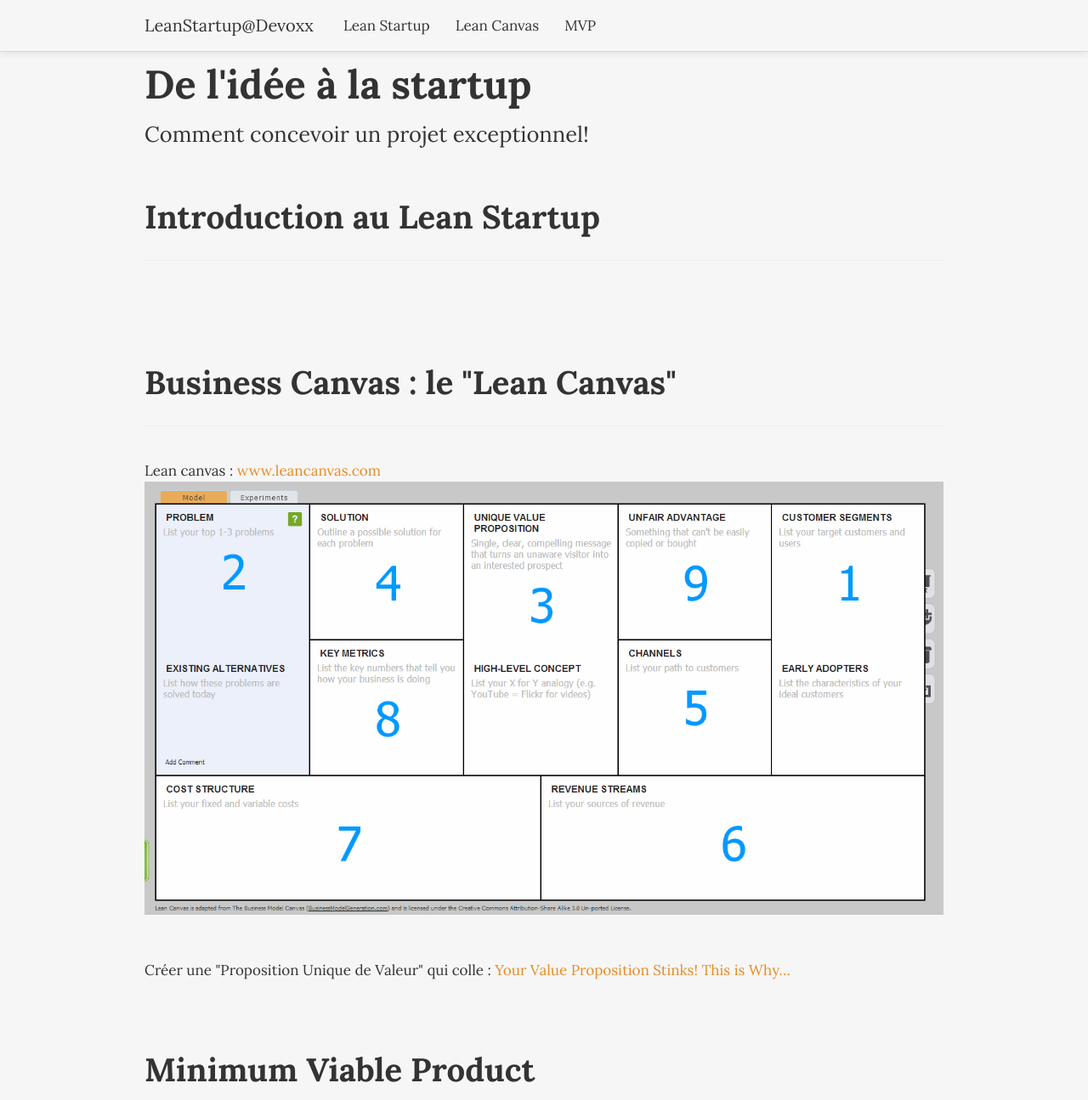
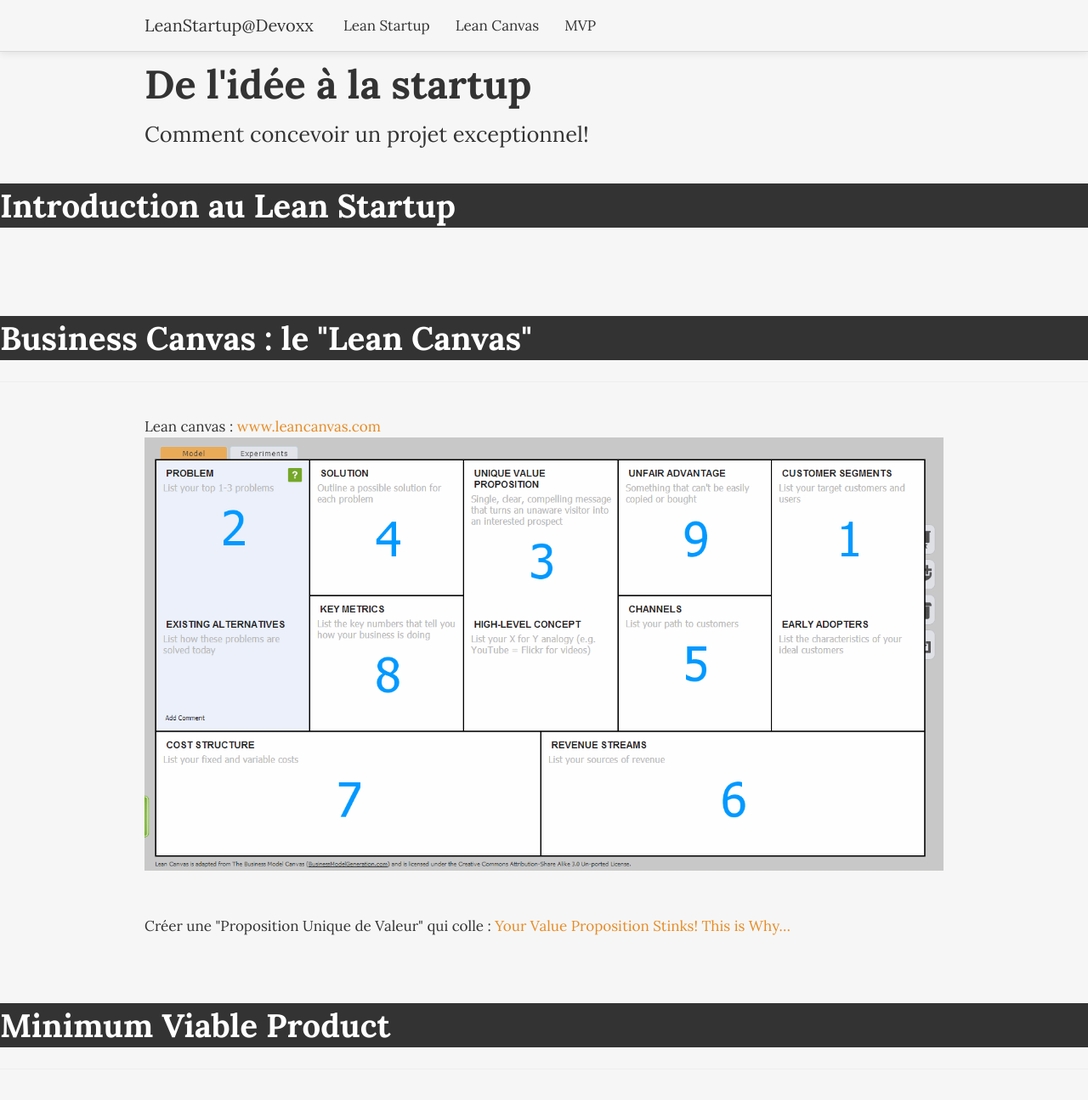
Before and after one commit to nrichand/LeanStartup-devoxx, a plain HTML site: page index.html in a window 1280 px wide. Shown: the top 1295 px of the page at 85% size. Drawn offline with Linux system fonts and the light colour scheme.

Commit message:
Improve section type

```diff
--- a/index.html
+++ b/index.html
@@ -51,20 +51,25 @@
 		  </div>
 -->
 		</header>
+	</div>
 
 		<section id="LeanStartup">
-		  <div class="page-header">
-			<h2>Introduction au Lean Startup</h2>
+		  <div class="navbar navbar-inverse">
+			<h2 style="background-color: rgb(51, 51, 51); color: #FFFFFF">Introduction au Lean Startup</h2>
 		  </div>
+		  <div class="container"/>
 
+		  </div>
 		</section>
+
 
 		<br><br>
 		<section id="LeanCanvas">
 		  <div class="page-header">
-			<h2>Business Canvas : le "Lean Canvas"</h2>
+			<h2 style="background-color: rgb(51, 51, 51); color: #FFFFFF">Business Canvas : le "Lean Canvas"</h2>
 		  </div>
 
+		  <div class="container"/>
 			  <div class="row">
 				<div class="span12">
 					Lean canvas : <a href="http://www.leancanvas.com">www.leancanvas.com</a>
@@ -78,15 +83,17 @@
 					Créer une "Proposition Unique de Valeur" qui colle : <a href="http://http://blog.landerapp.com/your-value-proposition-stinks-this-is-why/">Your Value Proposition Stinks! This is Why…</a>
 				</div>
 			  </div>
+			</div>
 
 		</section>
 
 		<br><br>
 		<section id="MVP">
 		  <div class="page-header">
-			<h2>Minimum Viable Product</h2>
+			<h2 style="background-color: rgb(51, 51, 51); color: #FFFFFF">Minimum Viable Product</h2>
 		  </div>
 
+		  <div class="container"/>
 			  <div class="row">
 				<div class="span12">
 					<blockquote>
@@ -122,9 +129,10 @@
 
 				</div>
 			  </div>
+			 </div>
 		</section>
 
-
+	<div class="container">
 	<br><br>
 	<hr>
 
@@ -134,5 +142,6 @@
       </footer>
 
 	  </div>
+	  </div>
   </body>
 </html>
```
Lines whose indentation alone changed are shown as unchanged.
